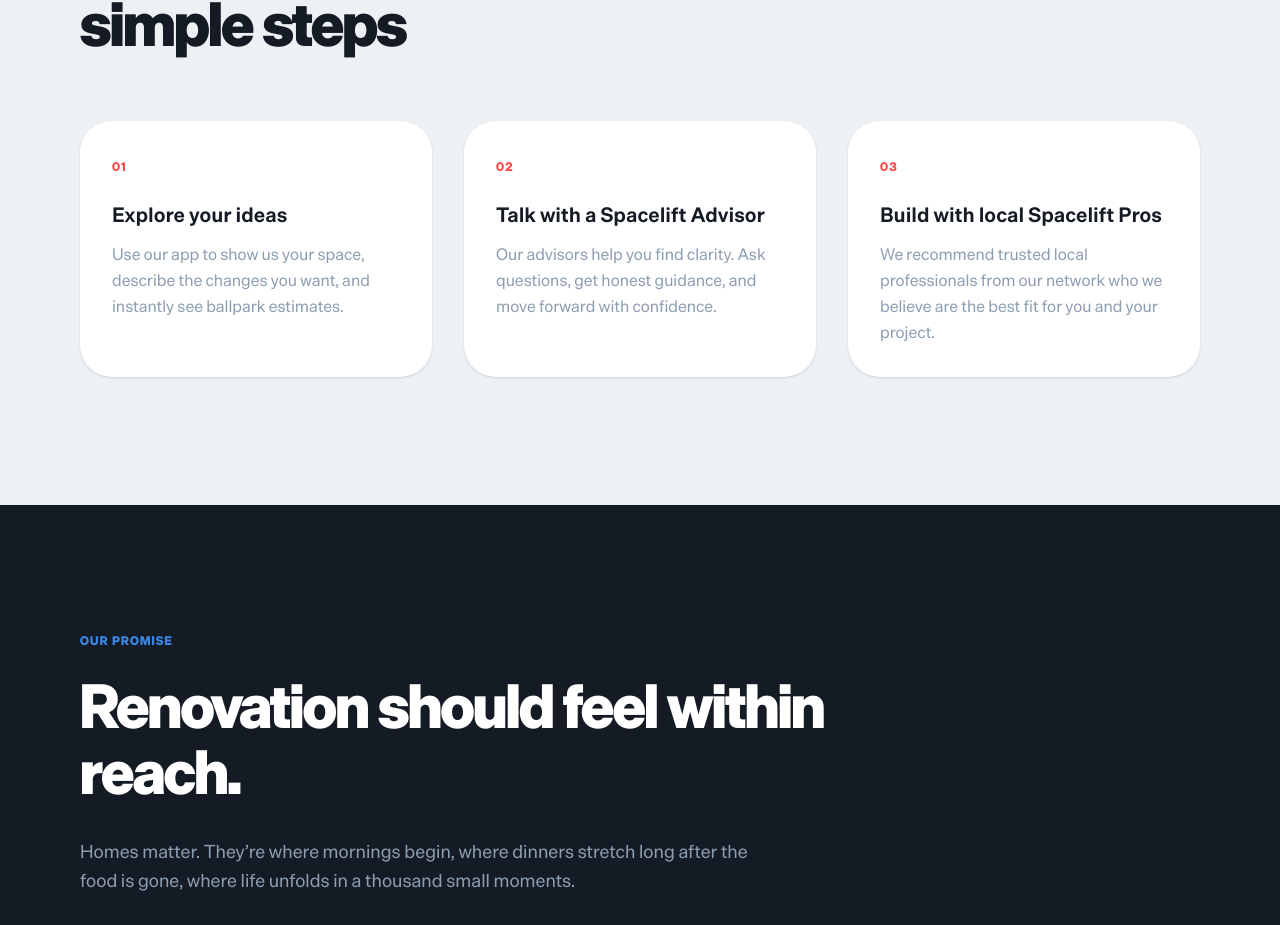
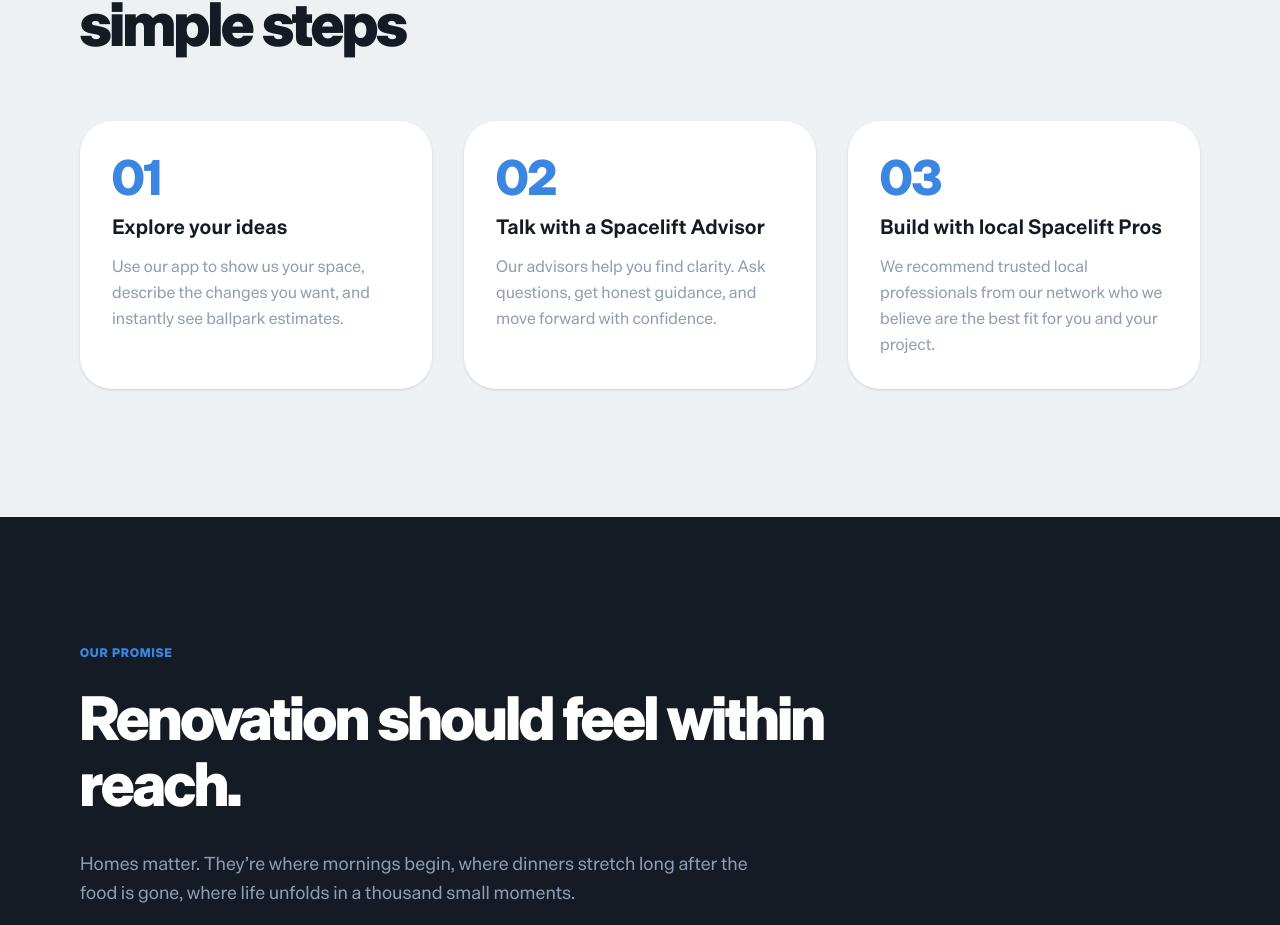
Before and after one commit to jjmccarthy7/spacelift-tools, a Next.js app in the folder apps/hellospacelift/: page / in a window 1280 px wide. Shown: the part 1043-1968 px from the top of the page. Built offline with nearby package versions, Linux system fonts and the light colour scheme.

Commit message:
refine(home): enlarge step numbers, move above title, change to brand blue

```diff
--- a/apps/hellospacelift/src/app/page.tsx
+++ b/apps/hellospacelift/src/app/page.tsx
@@ -93,8 +93,8 @@ export default function HomePage() {
           <div className="grid grid-cols-1 md:grid-cols-3 gap-8">
             {howItWorks.map(({ step, title, description }) => (
               <div key={step} className="bg-white rounded-[32px] p-8 shadow-sm hover:shadow-md transition-shadow duration-300">
-                <div className="mb-6">
-                  <span className="text-xs font-black tracking-widest text-[#FC4C4C]">{step}</span>
+                <div className="mb-3">
+                  <span className="text-5xl font-black leading-none text-[#3B86E1]">{step}</span>
                 </div>
                 <h3 className="text-xl font-bold text-[#141B24] mb-3">{title}</h3>
                 <p className="text-[#8D9EB2] text-base leading-relaxed">{description}</p>
```
